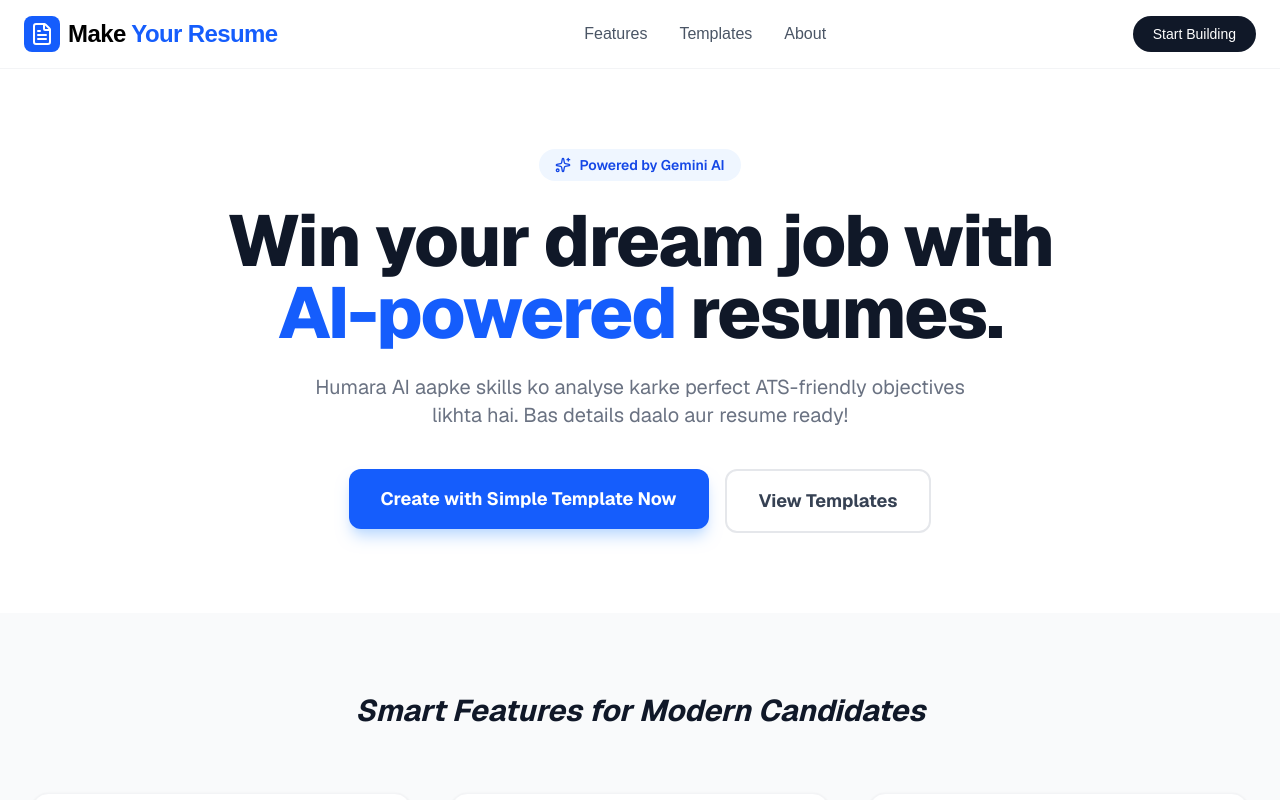
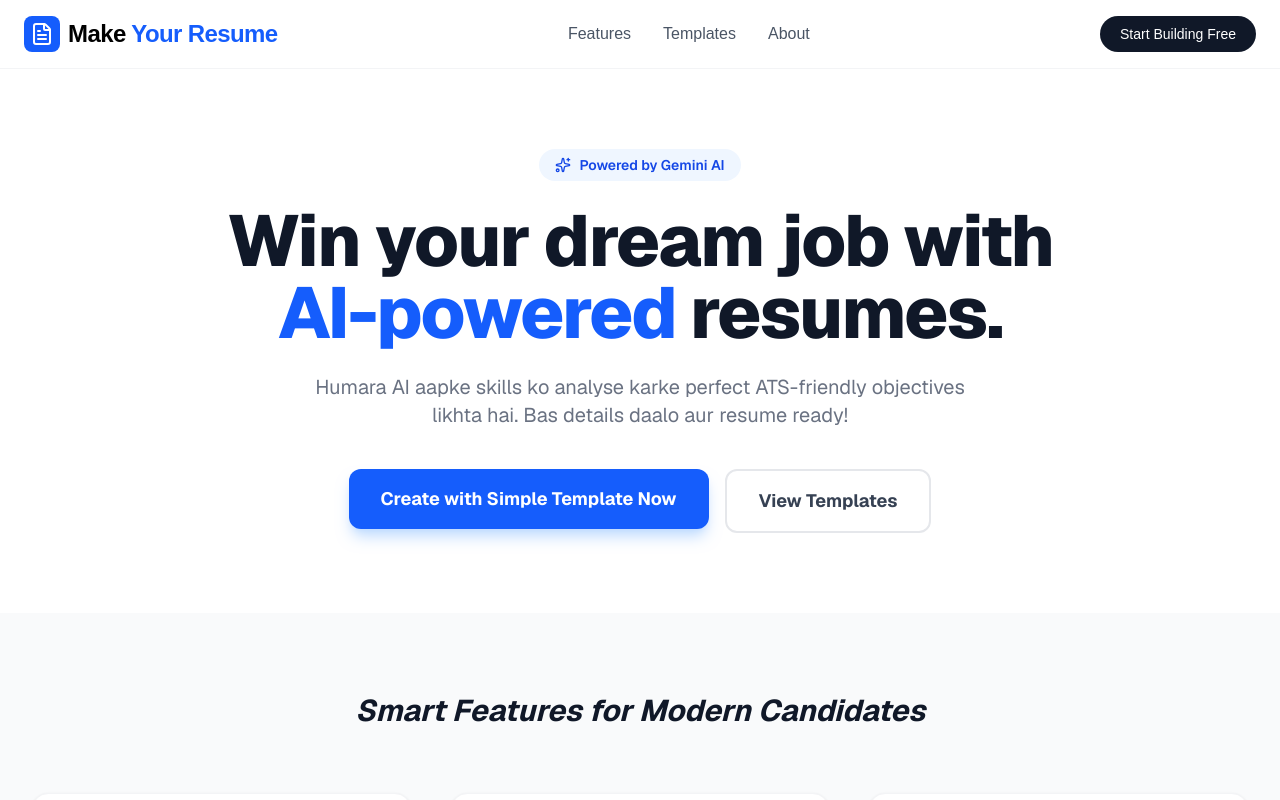
Before and after one commit to kanXer/resume-builder, a Next.js app: page / in a window 1280 px wide. Shown: the top 800 px of the page. Built offline with nearby package versions, Linux system fonts and the light colour scheme.

Commit message:
Update Navbar.tsx

```diff
--- a/components/Navbar.tsx
+++ b/components/Navbar.tsx
@@ -29,9 +29,9 @@ export default function Navbar() {
 
         {/* Desktop & Mobile CTA */}
         <div className="flex items-center gap-2">
-          <Link href="/builder" className="md:block xs:block hidden">
+          <Link href="/builder?template=template1" className="md:block xs:block hidden">
             <button className="bg-gray-900 text-white px-5 py-2 rounded-full text-sm font-medium hover:bg-blue-600 transition-all">
-              Start Building
+              Start Building Free
             </button>
           </Link>
 
@@ -51,7 +51,7 @@ export default function Navbar() {
           <Link href="/#features" onClick={() => setIsOpen(false)} className="block font-medium text-gray-600 hover:text-blue-600">Features</Link>
           <Link href="/templates" onClick={() => setIsOpen(false)} className="block font-medium text-gray-600 hover:text-blue-600">Templates</Link>
           <Link href="/about" onClick={() => setIsOpen(false)} className="block font-medium text-gray-600 hover:text-blue-600">About</Link>
-          <Link href="/template" onClick={() => setIsOpen(false)} className="block">
+          <Link href="/builder?template=template1" onClick={() => setIsOpen(false)} className="block">
             <button className="w-full bg-blue-600 text-white py-3 rounded-xl font-bold">
               Start Building Free
             </button>
@@ -60,4 +60,5 @@ export default function Navbar() {
       )}
     </nav>
   );
+
 }
```
